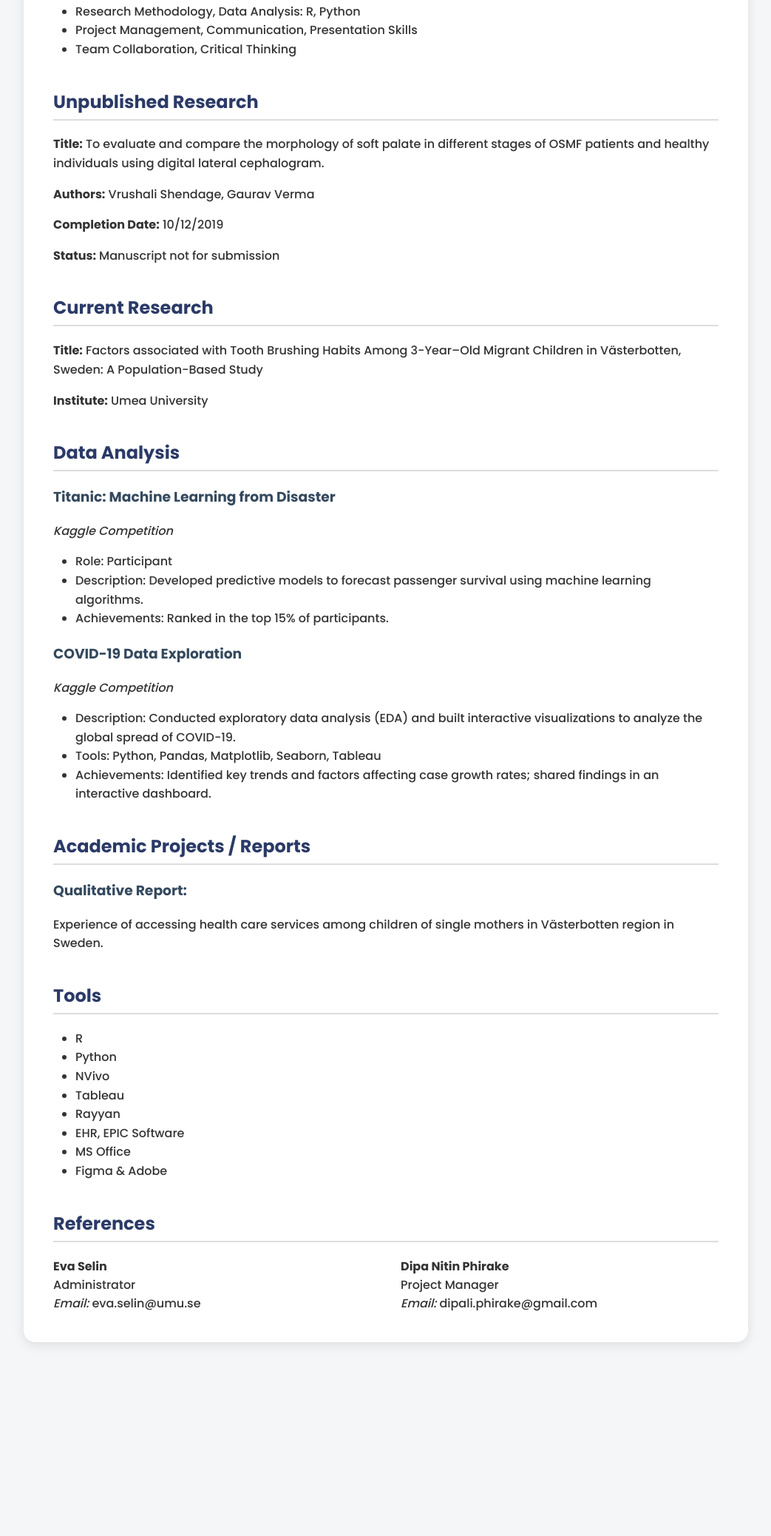
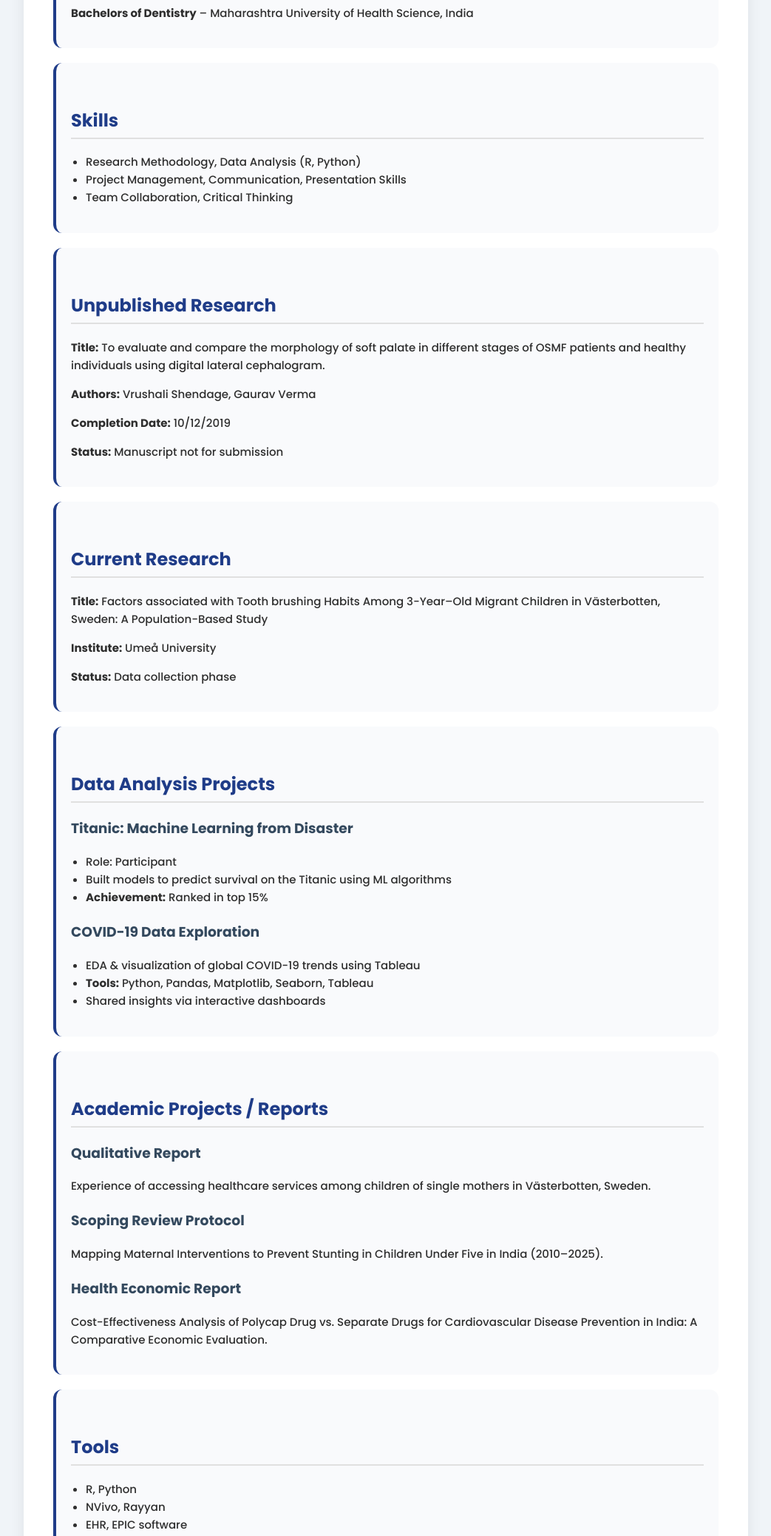
Before and after one commit to Vrushaalishendaage/Vrushaalishendaage, a website: page index.html in a window 1280 px wide. Shown: the part 662-2738 px from the top of the page at 74% size, without its empty margins (118-1161 px from the left). Before the commit the page ends 2516 px from the top, so only its background shows below. Drawn offline with Linux system fonts and the light colour scheme.

Commit message:
Update index.html

```diff
--- a/index.html
+++ b/index.html
@@ -3,47 +3,42 @@
 <head>
   <meta charset="UTF-8" />
   <meta name="viewport" content="width=device-width, initial-scale=1.0"/>
-  <title>Vrushali S. - Resume</title>
-
-  <!-- Google Font -->
-  <link href="https://fonts.googleapis.com/css2?family=Poppins:wght@300;500;700&display=swap" rel="stylesheet"/>
-
+  <title>Vrushali Shendage - Resume</title>
+  <link href="https://fonts.googleapis.com/css2?family=Poppins:wght@300;500;700&display=swap" rel="stylesheet">
   <style>
     body {
-      font-family: 'Poppins', sans-serif;
-      background-color: #f4f6f8;
-      color: #333;
       margin: 0;
       padding: 0;
+      font-family: 'Poppins', sans-serif;
+      background-color: #f0f4f8;
+      color: #2e2e2e;
     }
 
     .resume-container {
       max-width: 900px;
       margin: 40px auto;
-      background-color: #ffffff;
+      background-color: #fff;
       padding: 40px;
       border-radius: 16px;
-      box-shadow: 0 4px 16px rgba(0,0,0,0.1);
+      box-shadow: 0 8px 20px rgba(0,0,0,0.08);
     }
 
     h1 {
-      text-align: center;
-      font-weight: 700;
-      color: #2b3a67;
+      font-size: 36px;
+      color: #1f3c88;
+      margin-bottom: 0;
     }
 
     .title {
-      text-align: center;
       font-size: 16px;
-      margin-top: -10px;
-      margin-bottom: 40px;
-      color: #666;
+      color: #555;
+      margin-bottom: 30px;
     }
 
     h2 {
-      color: #2b3a67;
-      border-bottom: 2px solid #ddd;
+      border-bottom: 2px solid #e0e0e0;
       padding-bottom: 6px;
+      color: #1f3c88;
       margin-top: 40px;
     }
 
@@ -52,19 +47,25 @@
       margin-top: 20px;
     }
 
+    ul {
+      padding-left: 20px;
+    }
+
     p, li {
-      font-size: 16px;
+      font-size: 15px;
       line-height: 1.6;
     }
 
-    ul {
-      margin-left: 20px;
-      padding-left: 10px;
+    .card-section {
+      background-color: #f9fafc;
+      padding: 20px;
+      border-radius: 12px;
+      margin-top: 20px;
+      border-left: 4px solid #1f3c88;
     }
 
     .references {
       display: flex;
-      flex-wrap: wrap;
       gap: 40px;
       margin-top: 20px;
     }
@@ -72,39 +73,50 @@
     .references div {
       flex: 1;
     }
+
+    .email {
+      color: #0077cc;
+      text-decoration: none;
+    }
+
+    @media (max-width: 600px) {
+      .references {
+        flex-direction: column;
+      }
+    }
   </style>
 </head>
 <body>
   <div class="resume-container">
-    <h1>Vrushali S.</h1>
-    <p class="title">Dentist & Public Health Specialist | your.vrushaalishendaage@gmail.com</p>
+    <h1>Vrushali Shendage</h1>
+    <p class="title">Dentist & Public Health Specialist • your.vrushaalishendaage@gmail.com</p>
 
-    <section>
+    <section class="card-section">
       <h2>Experience</h2>
       <ul>
-        <li><strong>Oralens Healthcare</strong> - Data Annotation Specialist (2024–2025)</li>
-        <li><strong>Dentaword</strong> - Dental Associate and Clinic Manager (2023–2024)</li>
-        <li><strong>Vedikashram</strong> - Oral Health Program Manager (07/2023–09/2023)</li>
-        <li><strong>IKS Healthcare</strong> - Clinical Documentation Specialist (01/2022–12/2022)</li>
+        <li><strong>Oralens Healthcare</strong> – Data Annotation Specialist (2024–2025)</li>
+        <li><strong>Dentaword</strong> – Dental Associate and Clinic Manager (2023–2024)</li>
+        <li><strong>Vedikashram</strong> – Oral Health Program Manager (07/2023–09/2023)</li>
+        <li><strong>IKS Healthcare</strong> – Clinical Documentation Specialist (01/2022–12/2022)</li>
       </ul>
     </section>
 
-    <section>
+    <section class="card-section">
       <h2>Education</h2>
-      <p><strong>Masters of Public Health</strong> – Umea University, Sweden</p>
+      <p><strong>Masters of Public Health</strong> – Umeå University, Sweden</p>
       <p><strong>Bachelors of Dentistry</strong> – Maharashtra University of Health Science, India</p>
     </section>
 
-    <section>
+    <section class="card-section">
       <h2>Skills</h2>
       <ul>
-        <li>Research Methodology, Data Analysis: R, Python</li>
+        <li>Research Methodology, Data Analysis (R, Python)</li>
         <li>Project Management, Communication, Presentation Skills</li>
         <li>Team Collaboration, Critical Thinking</li>
       </ul>
     </section>
 
-    <section>
+    <section class="card-section">
       <h2>Unpublished Research</h2>
       <p><strong>Title:</strong> To evaluate and compare the morphology of soft palate in different stages of OSMF patients and healthy individuals using digital lateral cephalogram.</p>
       <p><strong>Authors:</strong> Vrushali Shendage, Gaurav Verma</p>
@@ -112,64 +124,64 @@
       <p><strong>Status:</strong> Manuscript not for submission</p>
     </section>
 
-    <section>
+    <section class="card-section">
       <h2>Current Research</h2>
-      <p><strong>Title:</strong> Factors associated with Tooth Brushing Habits Among 3-Year–Old Migrant Children in Västerbotten, Sweden: A Population-Based Study</p>
-      <p><strong>Institute:</strong> Umea University</p>
+      <p><strong>Title:</strong> Factors associated with Tooth brushing Habits Among 3-Year–Old Migrant Children in Västerbotten, Sweden: A Population-Based Study</p>
+      <p><strong>Institute:</strong> Umeå University</p>
+      <p><strong>Status:</strong> Data collection phase</p>
     </section>
 
-    <section>
-      <h2>Data Analysis</h2>
-
+    <section class="card-section">
+      <h2>Data Analysis Projects</h2>
       <h3>Titanic: Machine Learning from Disaster</h3>
-      <p><em>Kaggle Competition</em></p>
       <ul>
         <li>Role: Participant</li>
-        <li>Description: Developed predictive models to forecast passenger survival using machine learning algorithms.</li>
-        <li>Achievements: Ranked in the top 15% of participants.</li>
+        <li>Built models to predict survival on the Titanic using ML algorithms</li>
+        <li><strong>Achievement:</strong> Ranked in top 15%</li>
       </ul>
 
       <h3>COVID-19 Data Exploration</h3>
-      <p><em>Kaggle Competition</em></p>
       <ul>
-        <li>Description: Conducted exploratory data analysis (EDA) and built interactive visualizations to analyze the global spread of COVID-19.</li>
-        <li>Tools: Python, Pandas, Matplotlib, Seaborn, Tableau</li>
-        <li>Achievements: Identified key trends and factors affecting case growth rates; shared findings in an interactive dashboard.</li>
+        <li>EDA & visualization of global COVID-19 trends using Tableau</li>
+        <li><strong>Tools:</strong> Python, Pandas, Matplotlib, Seaborn, Tableau</li>
+        <li>Shared insights via interactive dashboards</li>
       </ul>
     </section>
 
-    <section>
+    <section class="card-section">
       <h2>Academic Projects / Reports</h2>
-      <h3>Qualitative Report:</h3>
-      <p>Experience of accessing health care services among children of single mothers in Västerbotten region in Sweden.</p>
+      <h3>Qualitative Report</h3>
+      <p>Experience of accessing healthcare services among children of single mothers in Västerbotten, Sweden.</p>
+
+      <h3>Scoping Review Protocol</h3>
+      <p>Mapping Maternal Interventions to Prevent Stunting in Children Under Five in India (2010–2025).</p>
+
+      <h3>Health Economic Report</h3>
+      <p>Cost-Effectiveness Analysis of Polycap Drug vs. Separate Drugs for Cardiovascular Disease Prevention in India: A Comparative Economic Evaluation.</p>
     </section>
 
-    <section>
+    <section class="card-section">
       <h2>Tools</h2>
       <ul>
-        <li>R</li>
-        <li>Python</li>
-        <li>NVivo</li>
-        <li>Tableau</li>
-        <li>Rayyan</li>
-        <li>EHR, EPIC Software</li>
-        <li>MS Office</li>
-        <li>Figma & Adobe</li>
+        <li>R, Python</li>
+        <li>NVivo, Rayyan</li>
+        <li>EHR, EPIC software</li>
+        <li>MS Office, Figma & Adobe</li>
       </ul>
     </section>
 
-    <section>
+    <section class="card-section">
       <h2>References</h2>
       <div class="references">
         <div>
-          <strong>Eva Selin</strong><br/>
-          Administrator<br/>
-          <em>Email:</em> eva.selin@umu.se
+          <strong>Eva Selin</strong><br>
+          Administrator<br>
+          <a class="email" href="mailto:eva.selin@umu.se">eva.selin@umu.se</a>
         </div>
         <div>
-          <strong>Dipa Nitin Phirake</strong><br/>
-          Project Manager<br/>
-          <em>Email:</em> dipali.phirake@gmail.com
+          <strong>Dipa Nitin Phirake</strong><br>
+          Project Manager<br>
+          <a class="email" href="mailto:dipali.phirake@gmail.com">dipali.phirake@gmail.com</a>
         </div>
       </div>
     </section>
```
